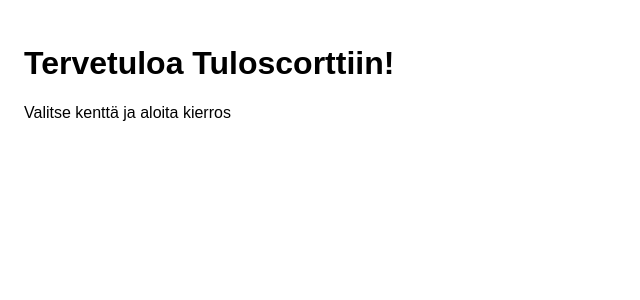
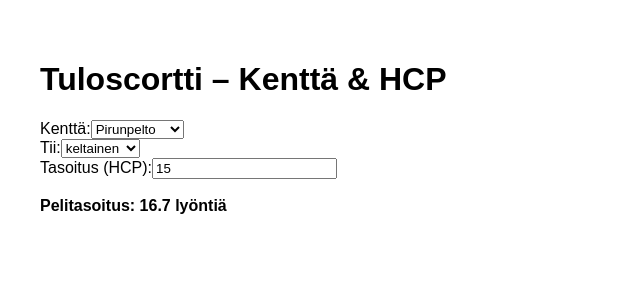
Before and after one commit to nieminendesign/tuloscortti, a React (Vite) app: page / in a window 1280 px wide. Shown: the top 300 px of the page, without its empty margins (0-640 px from the left). Built offline with nearby package versions, Linux system fonts and the light colour scheme.

Commit message:
Add files via upload

```diff
--- a/index.html
+++ b/index.html
@@ -1 +1,11 @@
-<!DOCTYPE html><html><head><meta charset='UTF-8'><title>Tuloscortti</title></head><body><div id='root'></div><script type='module' src='./src/main.jsx'></script></body></html>
+<!DOCTYPE html>
+<html lang="fi">
+  <head>
+    <meta charset="UTF-8" />
+    <title>Tuloscortti</title>
+  </head>
+  <body>
+    <div id="root"></div>
+    <script type="module" src="./src/main.jsx"></script>
+  </body>
+</html>
--- a/src/main.jsx
+++ b/src/main.jsx
@@ -1,10 +1,9 @@
 import React from 'react';
 import ReactDOM from 'react-dom/client';
 import App from './pages/App.jsx';
-import { BrowserRouter } from 'react-router-dom';
 
 ReactDOM.createRoot(document.getElementById('root')).render(
-  <BrowserRouter>
+  <React.StrictMode>
     <App />
-  </BrowserRouter>
+  </React.StrictMode>
 );
--- a/src/pages/App.jsx
+++ b/src/pages/App.jsx
@@ -1,11 +1,11 @@
-import React from 'react';
-import { Routes, Route } from 'react-router-dom';
-import Start from '../views/Start.jsx';
+import React, { useState } from 'react';
+import CourseSelector from '../views/CourseSelector.jsx';
 
 export default function App() {
   return (
-    <Routes>
-      <Route path="/" element={<Start />} />
-    </Routes>
+    <div style={{ padding: '2rem', fontFamily: 'sans-serif' }}>
+      <h1>Tuloscortti – Kenttä & HCP</h1>
+      <CourseSelector />
+    </div>
   );
 }
--- /dev/null
+++ b/src/views/CourseSelector.jsx
@@ -0,0 +1,61 @@
+import React, { useState } from 'react';
+
+const courseData = {
+  "Pirunpelto": {
+    "par": 72,
+    "tees": {
+      "valkoinen": { rating: 72.9, slope: 137 },
+      "keltainen": { rating: 71.0, slope: 133 },
+      "sininen": { rating: 69.2, slope: 128 },
+      "punainen": { rating: 67.4, slope: 123 }
+    }
+  },
+  "Järvenranta": {
+    "par": 72,
+    "tees": {
+      "valkoinen": { rating: 73.1, slope: 134 },
+      "keltainen": { rating: 71.3, slope: 130 },
+      "sininen": { rating: 69.5, slope: 126 },
+      "punainen": { rating: 67.7, slope: 122 }
+    }
+  }
+};
+
+export default function CourseSelector() {
+  const [course, setCourse] = useState("Pirunpelto");
+  const [tee, setTee] = useState("keltainen");
+  const [hcpIndex, setHcpIndex] = useState(15.0);
+
+  const selected = courseData[course]?.tees[tee];
+  const coursePar = courseData[course]?.par || 72;
+  const rating = selected?.rating || 72;
+  const slope = selected?.slope || 113;
+
+  const playingHcp = ((hcpIndex * slope) / 113 + (rating - coursePar)).toFixed(1);
+
+  return (
+    <div>
+      <label>Kenttä:
+        <select value={course} onChange={e => setCourse(e.target.value)}>
+          {Object.keys(courseData).map(name => (
+            <option key={name} value={name}>{name}</option>
+          ))}
+        </select>
+      </label>
+      <br />
+      <label>Tii:
+        <select value={tee} onChange={e => setTee(e.target.value)}>
+          {Object.keys(courseData[course].tees).map(name => (
+            <option key={name} value={name}>{name}</option>
+          ))}
+        </select>
+      </label>
+      <br />
+      <label>Tasoitus (HCP):
+        <input type="number" value={hcpIndex} onChange={e => setHcpIndex(parseFloat(e.target.value))} step="0.1" />
+      </label>
+      <br /><br />
+      <strong>Pelitasoitus: {playingHcp} lyöntiä</strong>
+    </div>
+  );
+}
--- a/vite.config.js
+++ b/vite.config.js
@@ -1,5 +1,5 @@
 import { defineConfig } from 'vite';
 import react from '@vitejs/plugin-react';
 export default defineConfig({
-  plugins: [react()]
+  plugins: [react()],
 });
```
Also changed, not shown: package.json (+2 -6 lines).
